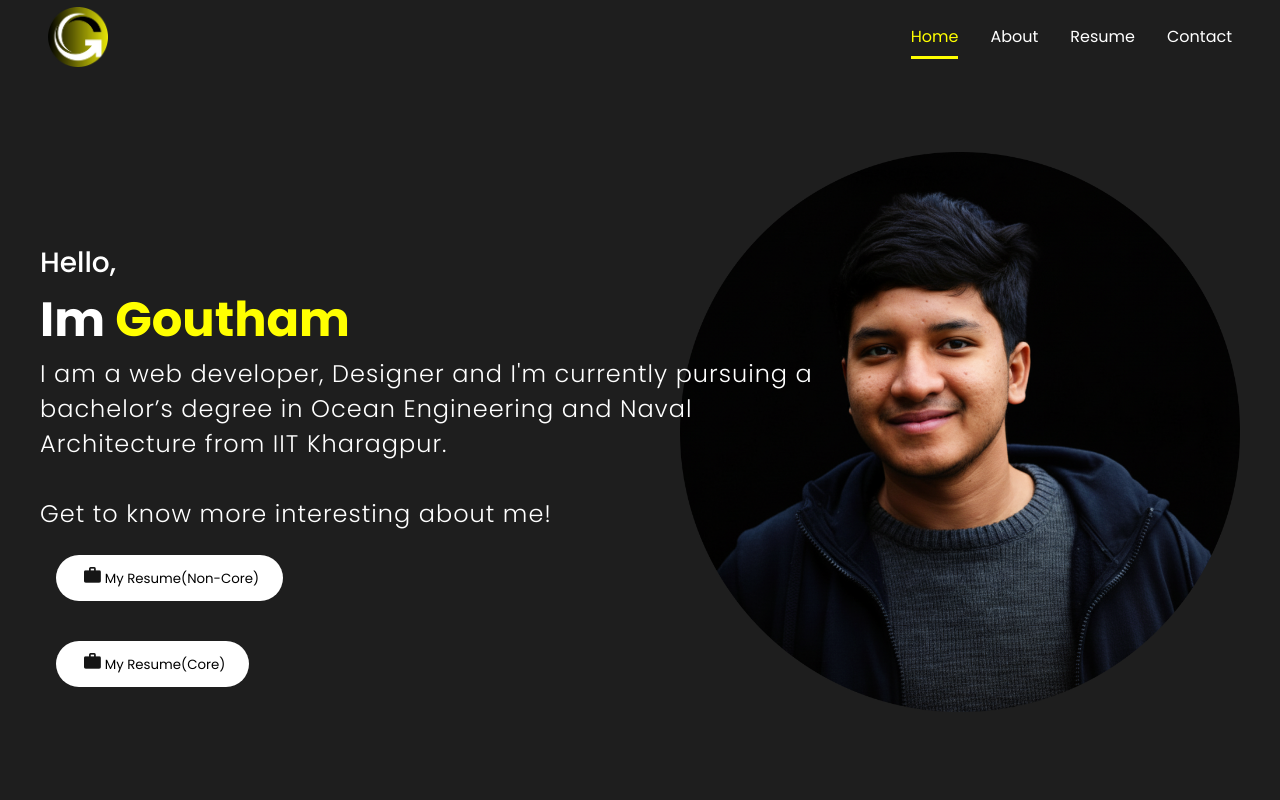
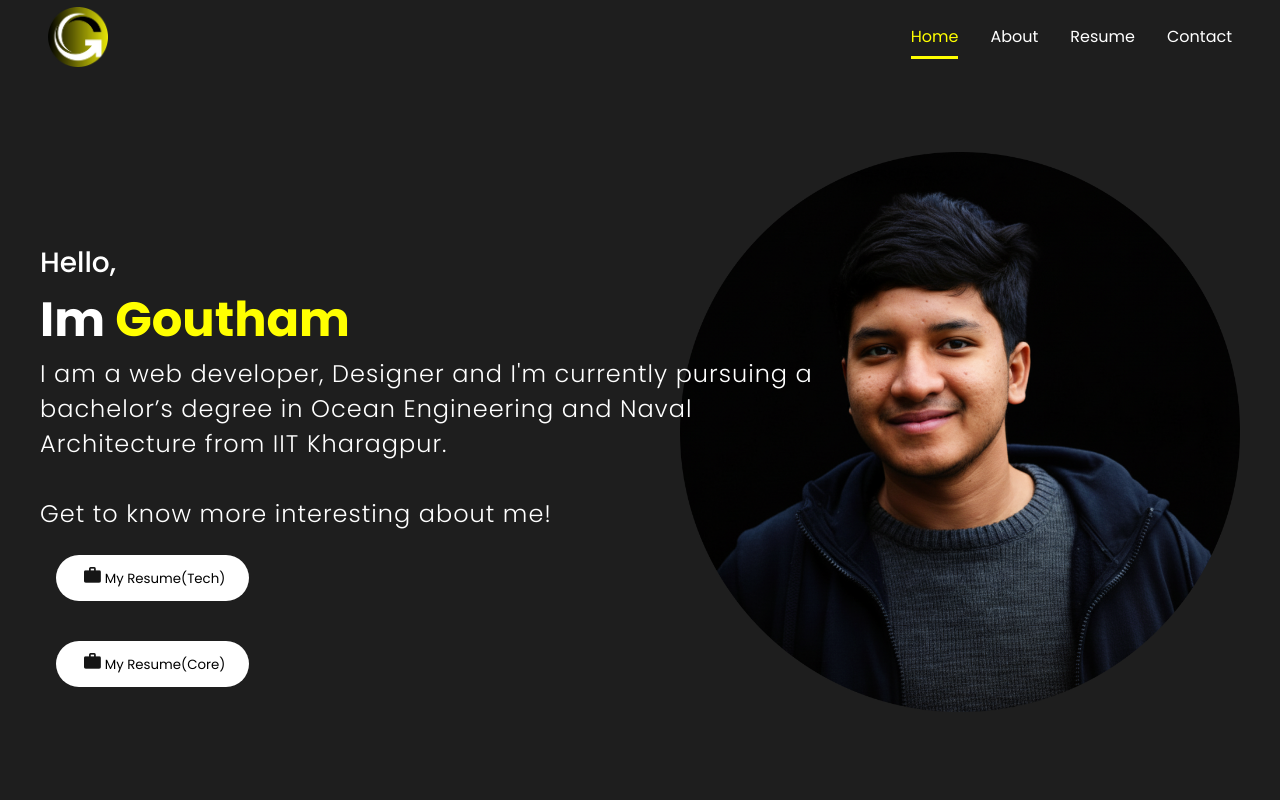
Before and after one commit to Goutham990/GouthamWeb, a React (Create React App) app: page / in a window 1280 px wide. Shown: the top 800 px of the page. Built offline with nearby package versions, Linux system fonts and the light colour scheme.

Commit message:
Update button label from 'Non-Core' to 'Tech'

```diff
--- a/src/components/Intro/intro.jsx
+++ b/src/components/Intro/intro.jsx
@@ -41,7 +41,7 @@ Get to know more interesting about me!
       e.preventDefault();
       window.open('https://drive.google.com/file/d/1yI4YF3F-B-sUh3r923FzqhVLv5Vqu-vy/view?usp=sharing', "_blank");
       }}>
-            <img src={btnImg} alt="Hire me" className='btnImg' />My Resume(Non-Core)</button>
+            <img src={btnImg} alt="Hire me" className='btnImg' />My Resume(Tech)</button>
 <br />
             <button className='btn'  onClick={(e) => {
       e.preventDefault();
```
